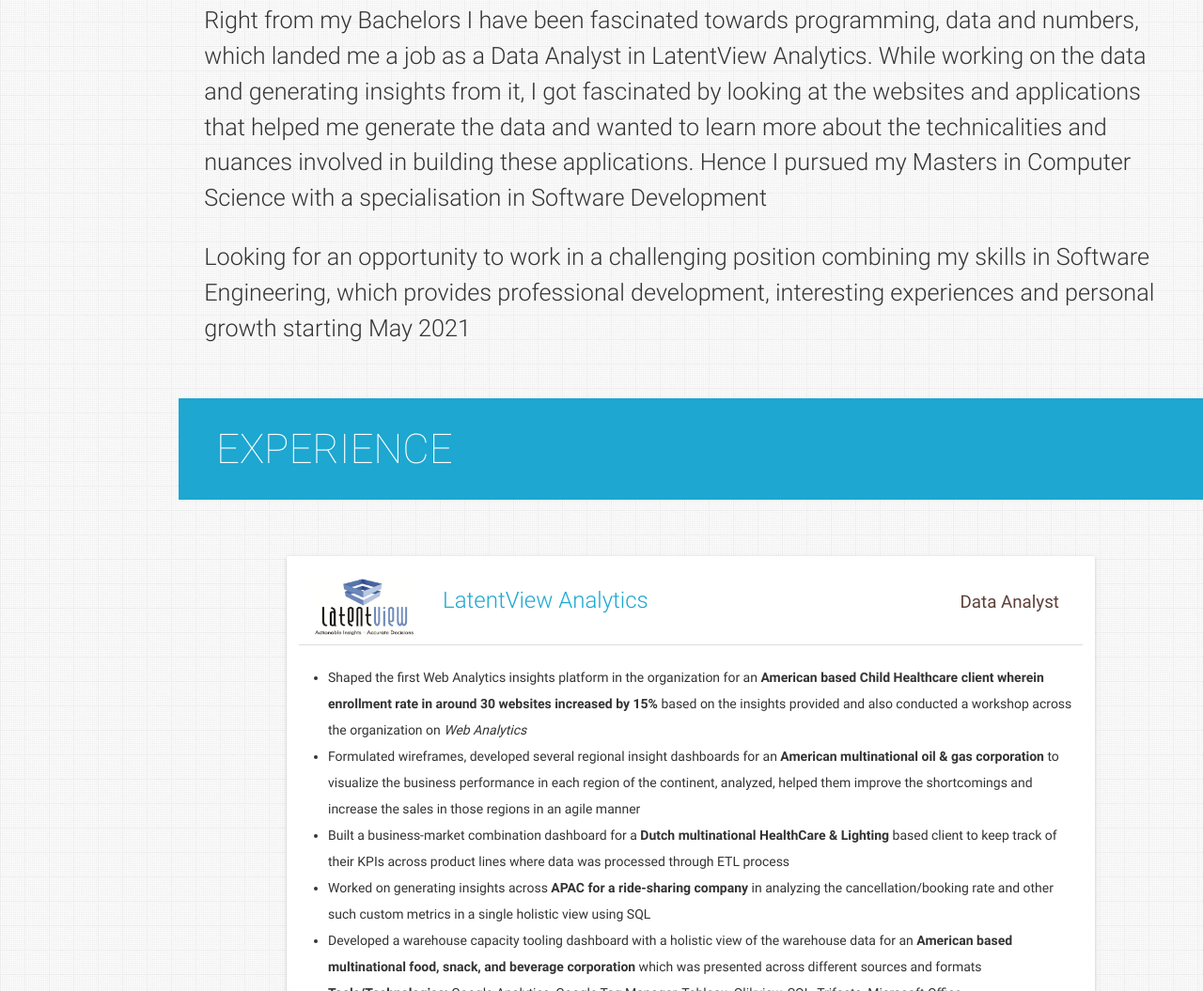
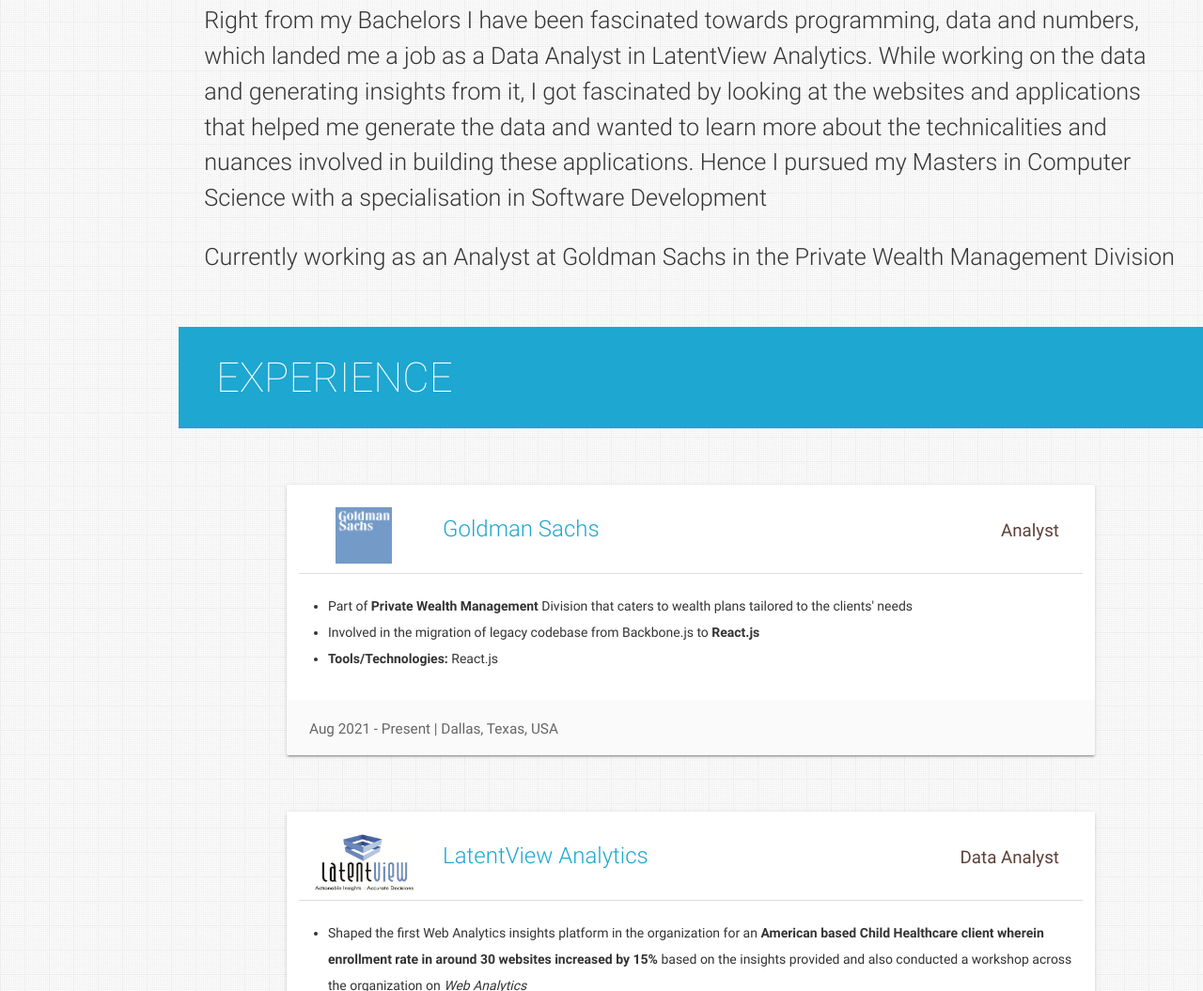
Before and after one commit to nivedita81/nivedita81.github.io, a plain HTML site: page index.html in a window 1280 px wide. Shown: the part 965-2020 px from the top of the page at 94% size. Drawn offline with nearby package versions, Linux system fonts and the light colour scheme.

Commit message:
Updated work experience

```diff
--- a/index.html
+++ b/index.html
@@ -82,7 +82,7 @@
       </li>
 
       <li class="bold">
-        <a aria-label="Open Nivedita's resume in a new tab" href="https://drive.google.com/file/d/1SqE64pH__8sUCCwFy-7mk000vOagOvpA/view?usp=sharing" target="_blank"
+        <a aria-label="Open Nivedita's resume in a new tab" href="https://drive.google.com/file/d/1F1560n2w0djwoPbjkejzKeOPqUaLtY1v/view?usp=sharing" target="_blank"
         class="waves-effect waves-dark teal-text"><i class="mdi-file-folder-open small"></i><span>Resume</span></a>
       </li>
     </ul>
@@ -129,7 +129,7 @@
       </li>
       <li class="bold">
         <a aria-label="Open Nivedita's Resume in a new tab"
-          href="https://drive.google.com/file/d/1SqE64pH__8sUCCwFy-7mk000vOagOvpA/view?usp=sharing" target="_blank"
+          href="https://drive.google.com/file/d/1F1560n2w0djwoPbjkejzKeOPqUaLtY1v/view?usp=sharing" target="_blank"
           class="waves-effect waves-dark teal-text"><i class="mdi-file-folder-open small"></i><span>Resume</span></a>
       </li>
     </ul>
@@ -179,7 +179,7 @@
           Right from my Bachelors I have been fascinated towards programming, data and numbers, which landed me a job as a Data Analyst in LatentView Analytics. While working on the data and generating insights from it, I got fascinated by looking at the websites and applications that helped me generate the data and wanted to learn more about the technicalities and nuances involved in building these applications. Hence I pursued my Masters in Computer Science with a specialisation in Software Development
         </p>
         <p>
-          Looking for an opportunity to work in a challenging position combining my skills in Software Engineering, which provides professional development, interesting experiences and personal growth starting May 2021
+          Currently working as an Analyst at Goldman Sachs in the Private Wealth Management Division
         </p>
       </div>
     </section>
@@ -190,7 +190,34 @@
       <h3 class="page-title white-text teal">Experience</h3>
       <div class="container">
 
-        <!-- Latest Experience -->
+        <!-- Latest Experience 1 -->
+        <div class="card">
+          <div class="card-content">
+            <div class="row">
+              <div class="col s12 m2">
+                <a href="https://www.goldmansachs.com/" target="_blank"><img alt="Goldman Sachs logo"
+                    src="assets/img/gs.png" class="responsive-img center-block" /></a>
+              </div>
+              <!-- <div class="col s12 m10"> -->
+              <div class="col s12 m10">
+                <p>
+                  <span class="card-title"><a href="https://www.goldmansachs.com/" target="_blank"
+                      class="teal-text hoverline">Goldman Sachs</a></span>
+                </p>
+              </div>
+            </div>
+            <div class="role brown-text text-darken-2">Analyst</div>
+            <ul>
+              <li>Part of <b>Private Wealth Management </b>Division that caters to wealth plans tailored to the clients' needs</li>
+              <li>Involved in the migration of legacy codebase from Backbone.js to <b>React.js</b></li>
+              <li><b>Tools/Technologies:</b> React.js</li>
+            </ul>
+          </div>
+          <div class="card-action">
+            <span>Aug 2021 - Present | Dallas, Texas, USA</span>
+          </div>
+        </div>
+        <!-- Experience 2 -->
         <div class="card">
           <div class="card-content">
             <div class="row">
```
Also changed, not shown: assets/img/gs.png (added).
